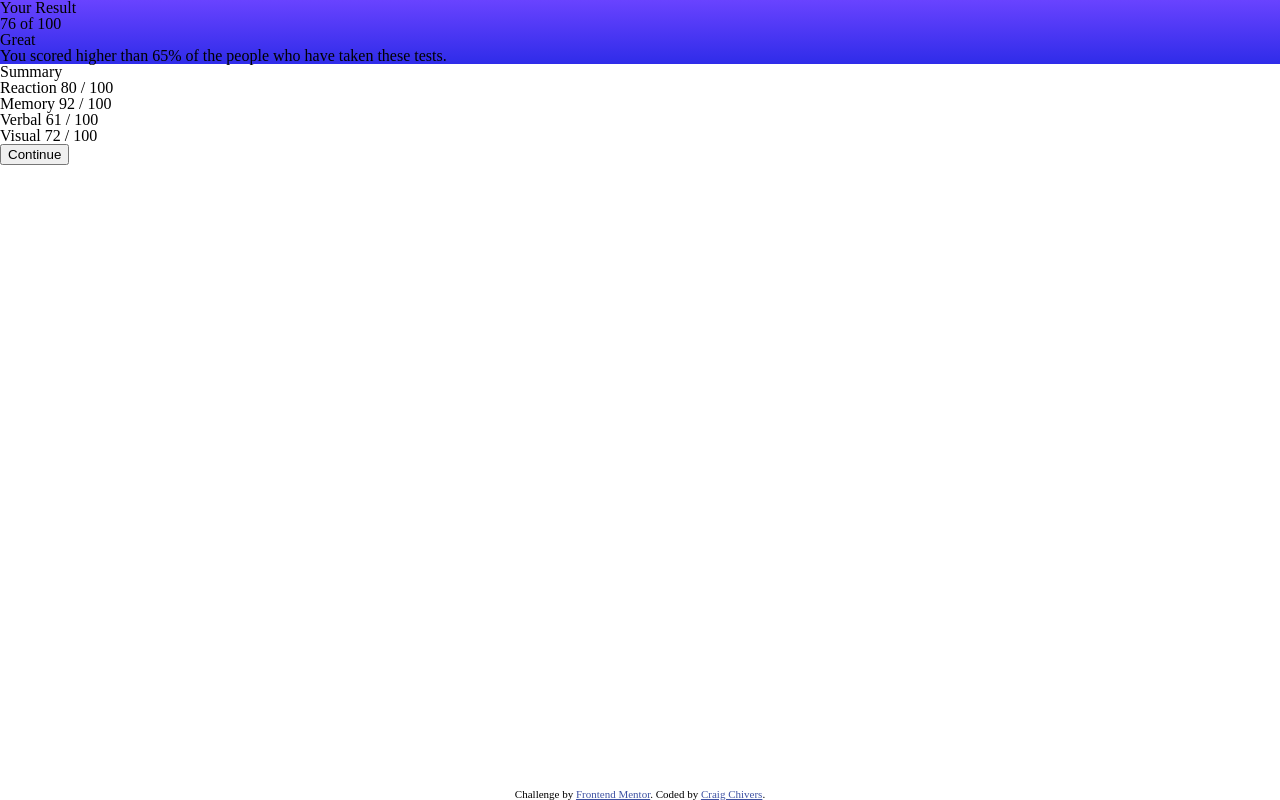
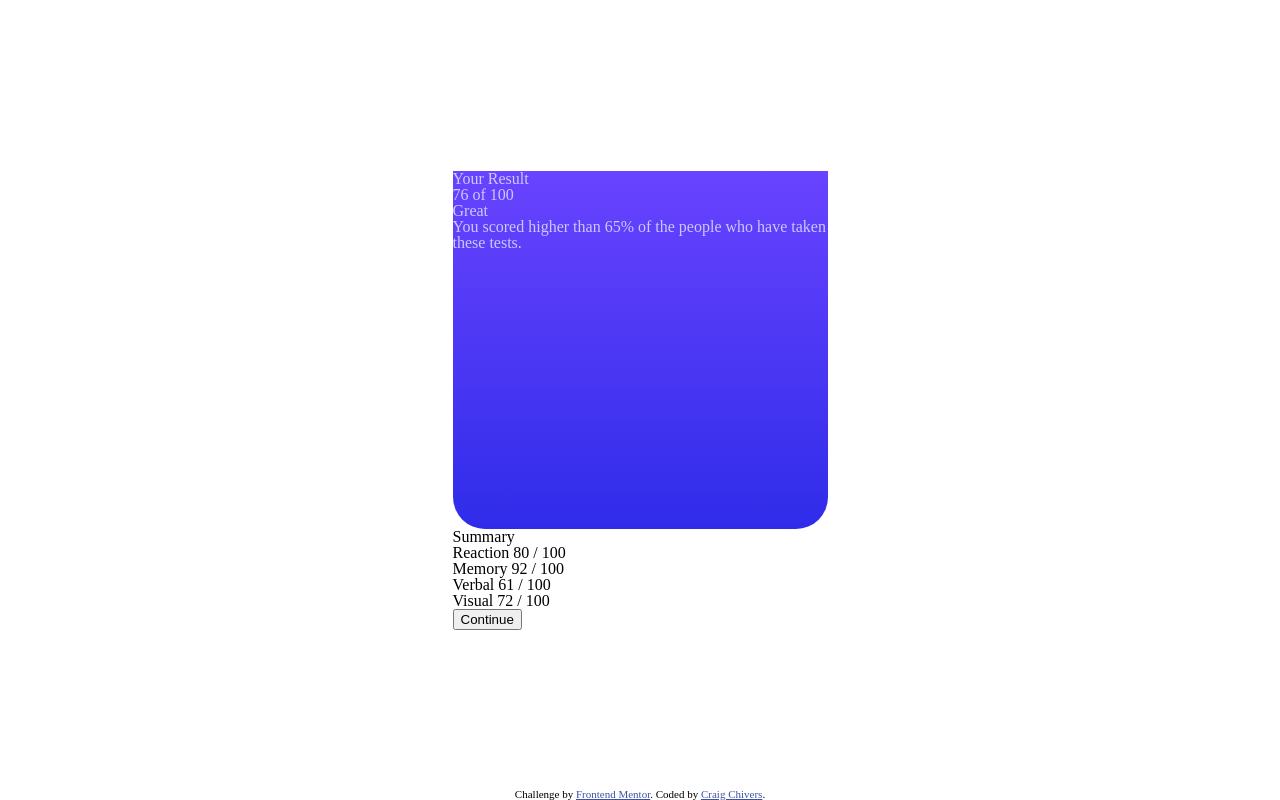
Before and after one commit to cchivers/results-summary-component-main, a plain HTML site: page index.html in a window 1280 px wide. Drawn offline with Linux system fonts and the light colour scheme.

Commit message:
style changes

```diff
--- a/style.css
+++ b/style.css
@@ -1,9 +1,27 @@
+@font-face {
+  font-family: Hanken;
+  src: url(/assets/fonts/HankenGrotesk-VariableFont_wght.ttf);
+}
+
 body {
   background-color: #fff;
+  height: 100vh;
+  display: flex;
+  justify-content: center;
+  align-items: center;
+  font-family: Hanken, sans-serif;
+}
+
+main {
+  width: 375px;
 }
 
 #results {
   background: linear-gradient(to bottom, #6943ff 0%, #2f2ce9 100%);
+  height: 358px;
+  border-bottom-right-radius: 32px;
+  border-bottom-left-radius: 32px;
+  color: #cac9ff;
 }
 
 /* attribution for Frontend Mentor */
```
